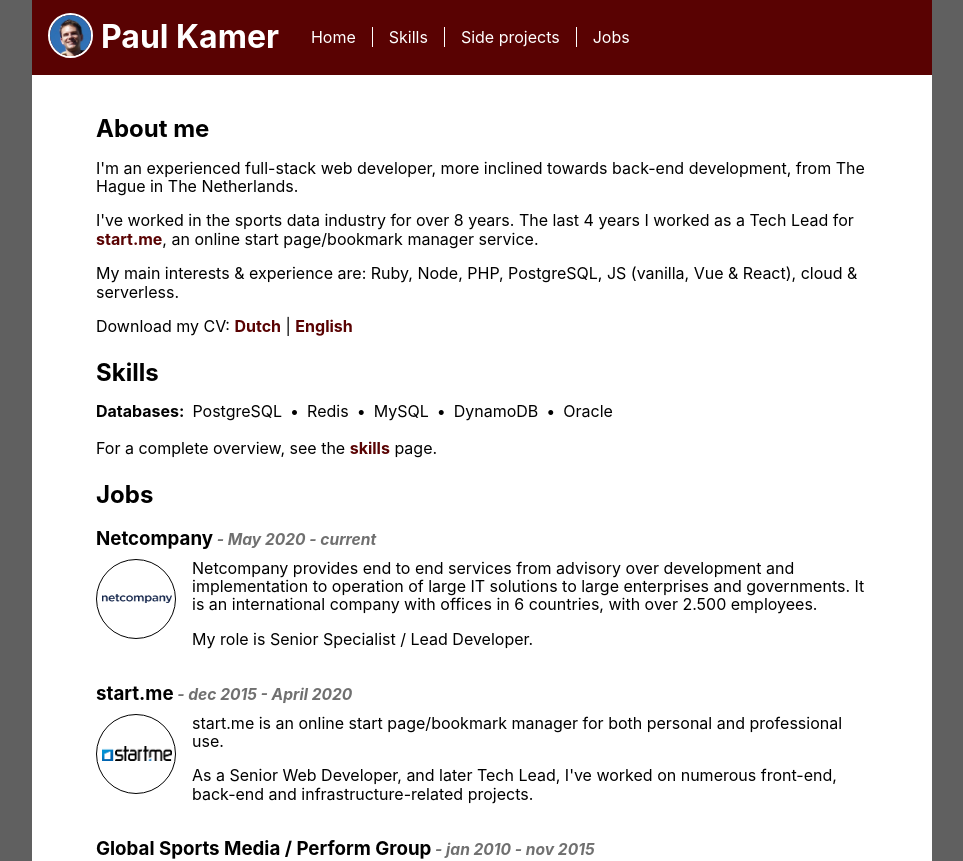
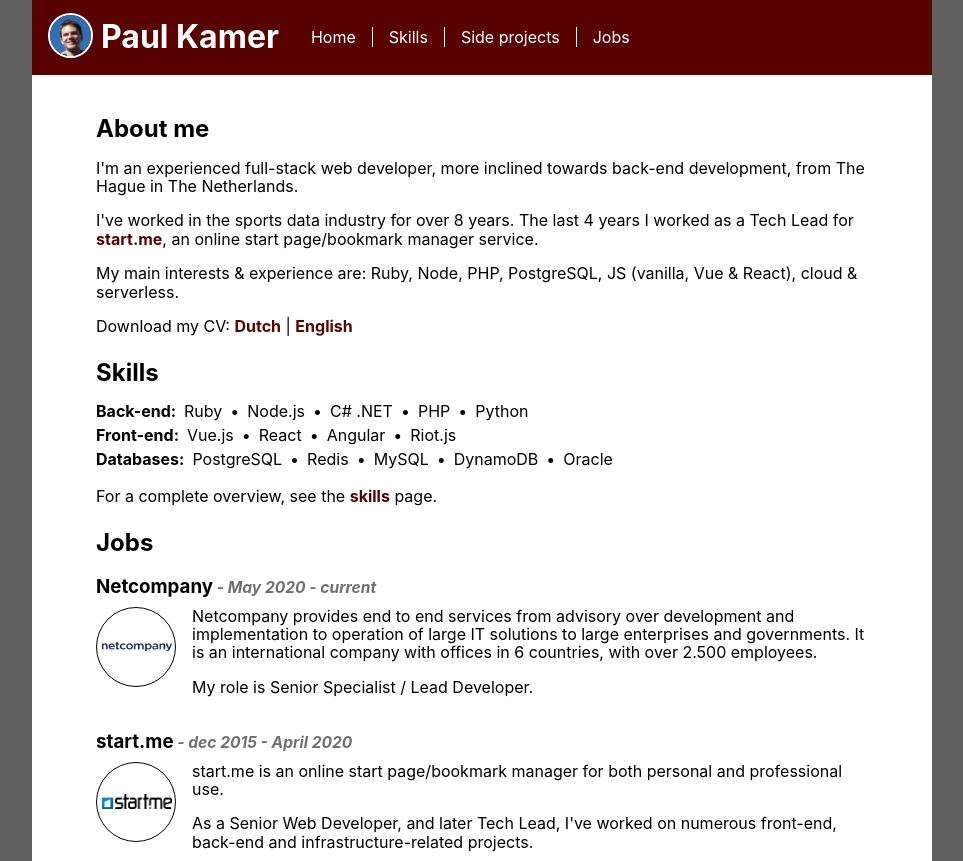
Before and after one commit to paulkamer/paulkamer.nl, a React (Create React App) app: page / in a window 1280 px wide. Shown: the top 861 px of the page, without its empty margins (158-1121 px from the left). Built offline with nearby package versions, Linux system fonts and the light colour scheme.

Commit message:
Add mapping, helper for skills list

```diff
--- a/src/components/SkillsList.tsx
+++ b/src/components/SkillsList.tsx
@@ -1,36 +1,34 @@
 import React from "react";
 
-import { Discipline, SkillsListType } from "../data/skills";
+import { Helpers } from "../helpers";
+import { SkillsListType } from "../data/skills";
 import "./SkillsList.scss";
 
 interface SkillsListProps {
   skills: SkillsListType;
 }
 
-const SkillsList: React.FC<SkillsListProps> = (props) => {
-  return (
+const SkillsList: React.FC<SkillsListProps> = (props) => (
   <section className="skills">
     <h2>Skills</h2>
     <ul className="skills__skillslist">
-        {props.skills.map((discipline, index) => {
-          return (
+      {props.skills.map((skillsGroup, index) => (
         <li key={`sk_${index}`} className="skillsgroup">
           <span className="skillsgroup__discipline">
-                {Discipline[discipline.discipline]}:
+            {Helpers.Formatting.formatDisciplineName(skillsGroup.discipline)}:
           </span>
+
           <ul className="skillsgroup__skillslist">
-                {discipline.skills.map((skill, si) => (
+            {skillsGroup.skills.map((skill, si) => (
               <li key={`${index}_${si}`} className="skillsgroup__skill">
-                    {skill}
+                {skill.name}
               </li>
             ))}
           </ul>
         </li>
-          );
-        })}
+      ))}
     </ul>
   </section>
 );
-};
 
 export default SkillsList;
--- a/src/data/skills.ts
+++ b/src/data/skills.ts
@@ -1,83 +1,115 @@
 export enum Discipline {
-  "Back-end",
-  "Front-end",
-  "Databases",
-  "Cloud",
-  "Hosting",
-  "Search / Queues",
-  "Testing",
-  "Misc",
+  Backend,
+  Frontend,
+  Databases,
+  Cloud,
+  Hosting,
+  SearchQueues,
+  Testing,
+  Misc,
 }
 
-type Disciplines = {
+type Skill = {
+  name: string;
+  rating: number;
+};
+
+export type Disciplines = {
   discipline: Discipline;
-  skills: string[];
+  skills: Skill[];
 };
 
 export type SkillsListType = Disciplines[];
 
 export const skills: SkillsListType = [
   {
-    discipline: Discipline["Back-end"],
-    skills: ["Ruby", "Node.js", "C# .NET", "PHP", "Python"],
+    discipline: Discipline.Backend,
+    skills: [
+      { name: "Ruby", rating: 4 },
+      { name: "Node.js", rating: 4 },
+      { name: "C# .NET", rating: 2 },
+      { name: "PHP", rating: 4 },
+      { name: "Python", rating: 2 },
+    ],
   },
   {
-    discipline: Discipline["Front-end"],
-    skills: ["React", "Vue.js", "Angular", "Nuxt.js", "RxJS", "Riot.js"],
+    discipline: Discipline.Frontend,
+    skills: [
+      { name: "Vue.js", rating: 5 },
+      { name: "React", rating: 4 },
+      { name: "Angular", rating: 3 },
+      { name: "Riot.js", rating: 3 },
+    ],
   },
   {
     discipline: Discipline.Databases,
-    skills: ["PostgreSQL", "Redis", "MySQL", "DynamoDB", "Oracle"],
+    skills: [
+      { name: "PostgreSQL", rating: 4 },
+      { name: "Redis", rating: 4 },
+      { name: "MySQL", rating: 4 },
+      { name: "DynamoDB", rating: 3 },
+      { name: "Oracle", rating: 2 },
+    ],
   },
   {
-    discipline: Discipline["Search / Queues"],
-    skills: ["Elasticsearch", "Resque", "RabbitMQ", "Celery"],
+    discipline: Discipline.SearchQueues,
+    skills: [
+      { name: "Elasticsearch", rating: 3 },
+      { name: "RabbitMQ", rating: 3 },
+      { name: "Resque (Ruby)", rating: 4 },
+      { name: "Celery (Python)", rating: 3 },
+    ],
   },
   {
     discipline: Discipline.Cloud,
     skills: [
-      "EC2",
-      "S3",
-      "CloudFront",
-      "API Gateway",
-      "CloudFormation",
-      "Lambda",
-      "Step Functions",
-      "Amplify",
-      "Cognito",
-      "Serverless Framework",
+      { name: "EC2", rating: 4 },
+      { name: "S3", rating: 4 },
+      { name: "CloudFront", rating: 3 },
+      { name: "API Gateway", rating: 3 },
+      { name: "CloudFormation", rating: 3 },
+      { name: "Lambda", rating: 4 },
+      { name: "Step Functions", rating: 3 },
+      { name: "Amplify", rating: 3 },
+      { name: "Cognito", rating: 3 },
+      { name: "Serverless Framework", rating: 3 },
     ],
   },
   {
     discipline: Discipline.Hosting,
-    skills: ["Heroku", "DigitalOcean", "Cloudflare", "Akamai"],
+    skills: [
+      { name: "Heroku", rating: 5 },
+      { name: "DigitalOcean", rating: 3 },
+      { name: "Cloudflare", rating: 4 },
+      { name: "Akamai", rating: 2 },
+    ],
   },
   {
     discipline: Discipline.Testing,
     skills: [
-      "Jest",
-      "Mocha",
-      "Ava",
-      "Enzyme",
-      "Sinon",
-      "Chai",
-      "IstanbulJS",
-      "Selenium",
-      "Ruby minitest",
-      "RSpec",
+      { name: "Jest", rating: 4 },
+      { name: "Mocha", rating: 4 },
+      { name: "Ava", rating: 3 },
+      { name: "Enzyme", rating: 3 },
+      { name: "Sinon", rating: 4 },
+      { name: "Chai", rating: 4 },
+      { name: "Cypress", rating: 3 },
+      { name: "Selenium", rating: 3 },
+      { name: "Ruby minitest", rating: 3 },
+      { name: "RSpec", rating: 3 },
     ],
   },
   {
     discipline: Discipline.Misc,
     skills: [
-      "Git",
-      "Docker",
-      "SQL",
-      "Nginx",
-      "Apache",
-      "JMeter",
-      "UML",
-      "ArchiMate",
+      { name: "Git", rating: 5 },
+      { name: "Docker", rating: 4 },
+      { name: "SQL", rating: 4 },
+      { name: "Nginx", rating: 3 },
+      { name: "Apache", rating: 3 },
+      { name: "JMeter", rating: 3 },
+      { name: "UML", rating: 4 },
+      { name: "ArchiMate", rating: 2 },
     ],
   },
 ];
--- /dev/null
+++ b/src/helpers/formatting.ts
@@ -0,0 +1,8 @@
+import { Discipline } from "../data/skills";
+import { Mappings } from "../mappings";
+
+export const formatDisciplineName = (discipline: Discipline): string => {
+  return (
+    Mappings.Skills.DisciplineMapping[discipline] ?? Discipline[discipline]
+  );
+};
--- /dev/null
+++ b/src/helpers/index.ts
@@ -0,0 +1,3 @@
+import * as Formatting from "./formatting";
+
+export const Helpers = { Formatting };
--- /dev/null
+++ b/src/mappings/index.ts
@@ -0,0 +1,3 @@
+import * as Skills from "./skills";
+
+export const Mappings = { Skills };
--- /dev/null
+++ b/src/mappings/skills.ts
@@ -0,0 +1,11 @@
+import { Discipline } from "../data/skills";
+
+type DisciplineMappingType = {
+  [K in Discipline]: string;
+};
+
+export const DisciplineMapping: Partial<DisciplineMappingType> = {
+  [Discipline.Frontend]: "Front-end",
+  [Discipline.Backend]: "Back-end",
+  [Discipline.SearchQueues]: "Search / Queues",
+};
```
Lines whose indentation alone changed are shown as unchanged.
